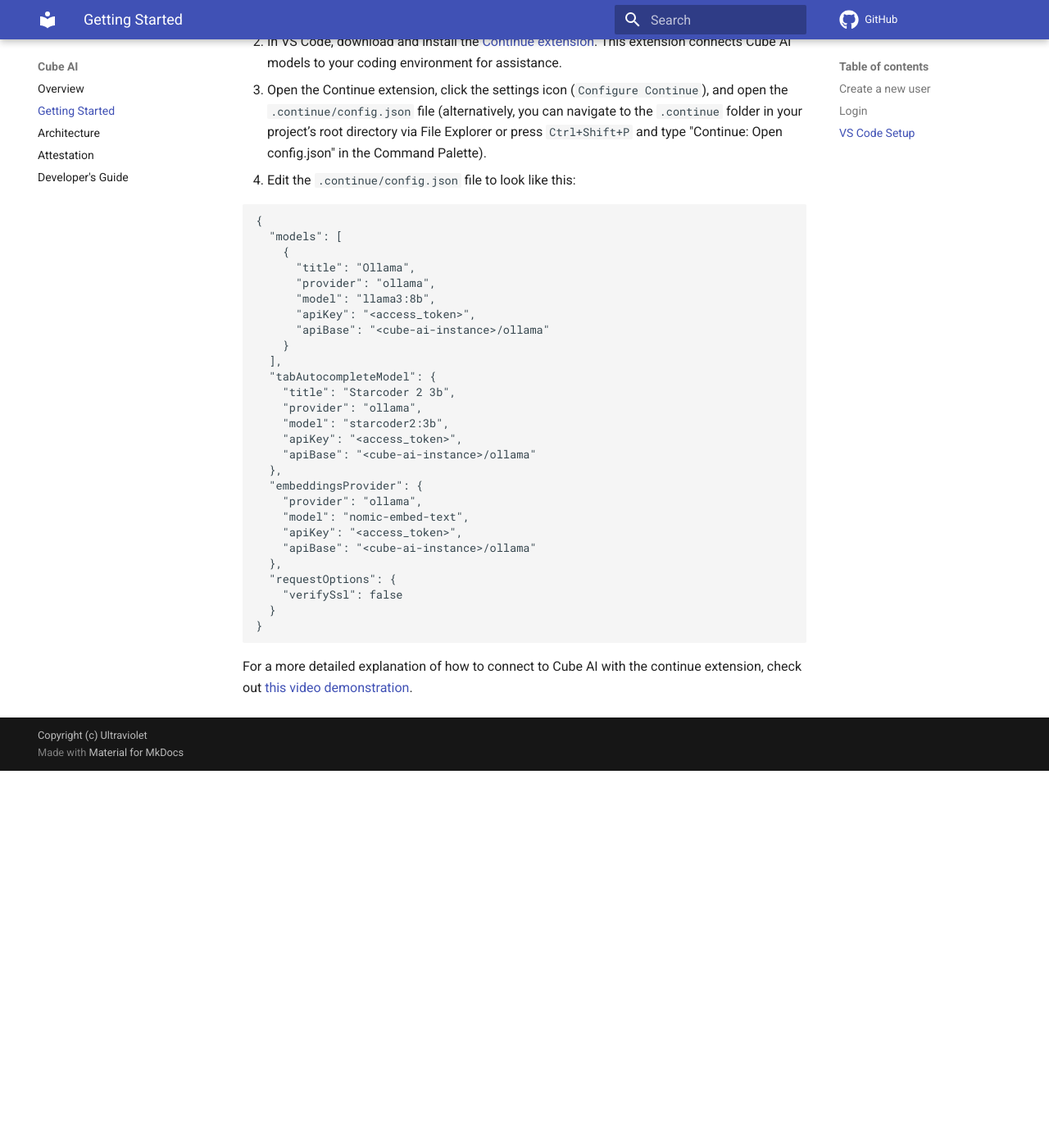
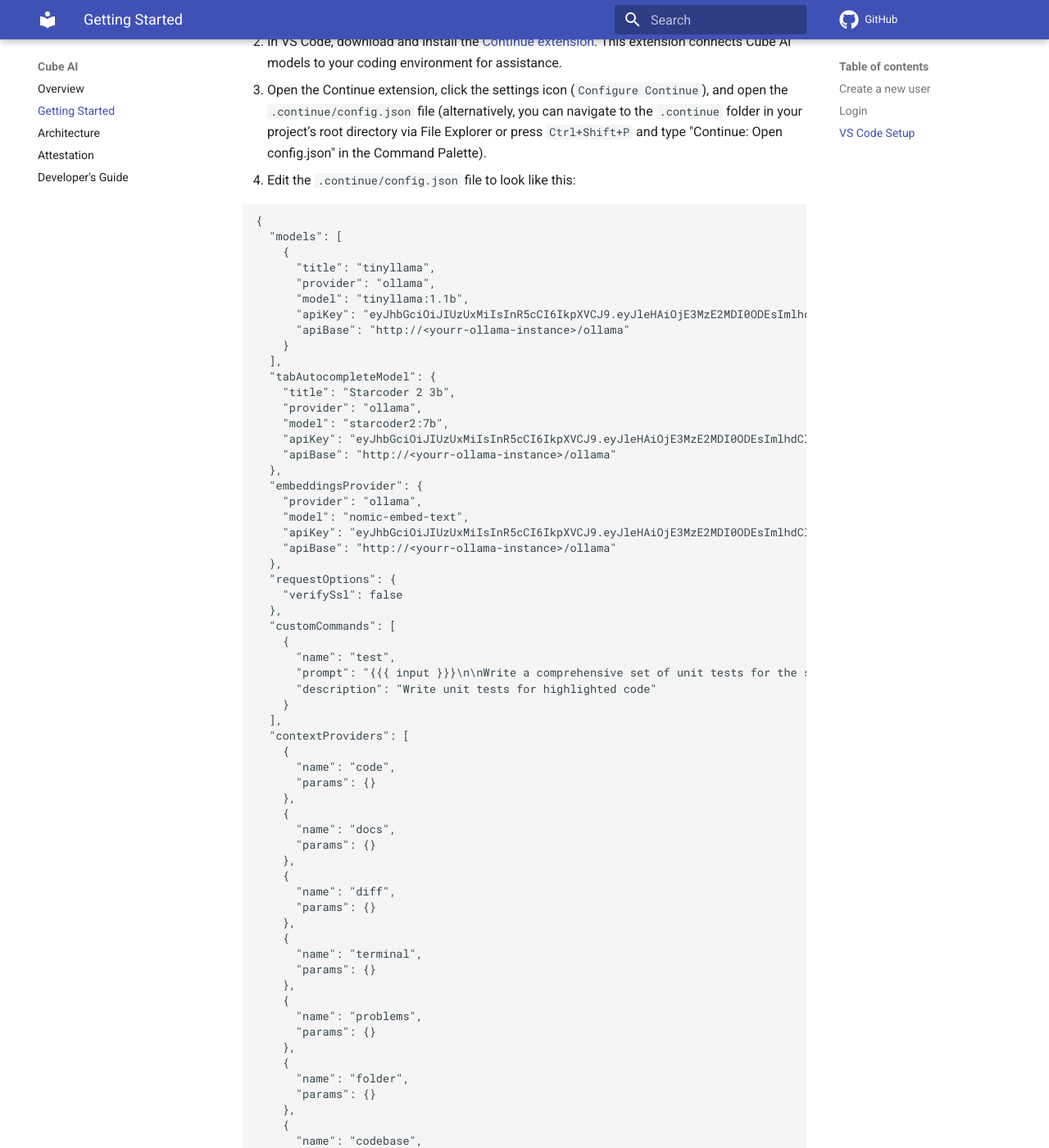
Before and after one commit to ultravioletrs/cube-docs, an MkDocs documentation site: the page built from docs/getting-started.md, in a window 1280 px wide and 1400 px high, scrolled down 1782 px. Shown: the whole window at 82% size. Built offline with MkDocs 1.6.1 and Material for MkDocs 9.7.7, drawn with Linux system fonts in a browser that asks for light colours; comment, search, counter and statistics services are not loaded; before the commit the page ends 2722 px from its top, so only the background shows below that; some of the changed text lies outside the part shown.

Commit message:
Update Ollama config.json
Signed-off-by: JeffMboya <jangina.mboya@gmail.com>

````diff
--- a/docs/getting-started.md
+++ b/docs/getting-started.md
@@ -68,29 +68,88 @@
 {
   "models": [
     {
-      "title": "Ollama",
+      "title": "tinyllama",
       "provider": "ollama",
-      "model": "llama3:8b",
-      "apiKey": "<access_token>",
-      "apiBase": "<cube-ai-instance>/ollama"
+      "model": "tinyllama:1.1b",
+      "apiKey": "eyJhbGciOiJIUzUxMiIsInR5cCI6IkpXVCJ9.eyJleHAiOjE3MzE2MDI0ODEsImlhdCI6MTczMTU5ODg4MSwiaXNzIjoibWFnaXN0cmFsYS5hdXRoIiwidHlwZSI6MCwidXNlciI6IjI4MzY2MzE4LTNiM2MtNGRlZS1iZTEwLTRlZmIxNjYyMmVjZiJ9.LQGiH24I_QvkZ1q0TUOzCcr4mrMI9Qt-1fBltq33i6RXAu9tEZ01rng8KIwpa-hTxFOKWC3iwB3FRKyw-r9Z-g",
+      "apiBase": "http://<yourr-ollama-instance>/ollama"
     }
   ],
   "tabAutocompleteModel": {
     "title": "Starcoder 2 3b",
     "provider": "ollama",
-    "model": "starcoder2:3b",
-    "apiKey": "<access_token>",
-    "apiBase": "<cube-ai-instance>/ollama"
+    "model": "starcoder2:7b",
+    "apiKey": "eyJhbGciOiJIUzUxMiIsInR5cCI6IkpXVCJ9.eyJleHAiOjE3MzE2MDI0ODEsImlhdCI6MTczMTU5ODg4MSwiaXNzIjoibWFnaXN0cmFsYS5hdXRoIiwidHlwZSI6MCwidXNlciI6IjI4MzY2MzE4LTNiM2MtNGRlZS1iZTEwLTRlZmIxNjYyMmVjZiJ9.LQGiH24I_QvkZ1q0TUOzCcr4mrMI9Qt-1fBltq33i6RXAu9tEZ01rng8KIwpa-hTxFOKWC3iwB3FRKyw-r9Z-g",
+    "apiBase": "http://<yourr-ollama-instance>/ollama"
   },
   "embeddingsProvider": {
     "provider": "ollama",
     "model": "nomic-embed-text",
-    "apiKey": "<access_token>",
-    "apiBase": "<cube-ai-instance>/ollama"
+    "apiKey": "eyJhbGciOiJIUzUxMiIsInR5cCI6IkpXVCJ9.eyJleHAiOjE3MzE2MDI0ODEsImlhdCI6MTczMTU5ODg4MSwiaXNzIjoibWFnaXN0cmFsYS5hdXRoIiwidHlwZSI6MCwidXNlciI6IjI4MzY2MzE4LTNiM2MtNGRlZS1iZTEwLTRlZmIxNjYyMmVjZiJ9.LQGiH24I_QvkZ1q0TUOzCcr4mrMI9Qt-1fBltq33i6RXAu9tEZ01rng8KIwpa-hTxFOKWC3iwB3FRKyw-r9Z-g",
+    "apiBase": "http://<yourr-ollama-instance>/ollama"
   },
   "requestOptions": {
     "verifySsl": false
-  }
+  },
+  "customCommands": [
+    {
+      "name": "test",
+      "prompt": "{{{ input }}}\n\nWrite a comprehensive set of unit tests for the selected code. It should setup, run tests that check for correctness including important edge cases, and teardown. Ensure that the tests are complete and sophisticated. Give the tests just as chat output, don't edit any file.",
+      "description": "Write unit tests for highlighted code"
+    }
+  ],
+  "contextProviders": [
+    {
+      "name": "code",
+      "params": {}
+    },
+    {
+      "name": "docs",
+      "params": {}
+    },
+    {
+      "name": "diff",
+      "params": {}
+    },
+    {
+      "name": "terminal",
+      "params": {}
+    },
+    {
+      "name": "problems",
+      "params": {}
+    },
+    {
+      "name": "folder",
+      "params": {}
+    },
+    {
+      "name": "codebase",
+      "params": {}
+    }
+  ],
+  "slashCommands": [
+    {
+      "name": "edit",
+      "description": "Edit selected code"
+    },
+    {
+      "name": "comment",
+      "description": "Write comments for the selected code"
+    },
+    {
+      "name": "share",
+      "description": "Export the current chat session to markdown"
+    },
+    {
+      "name": "cmd",
+      "description": "Generate a shell command"
+    },
+    {
+      "name": "commit",
+      "description": "Generate a git commit message"
+    }
+  ]
 }
 ```
 
````
